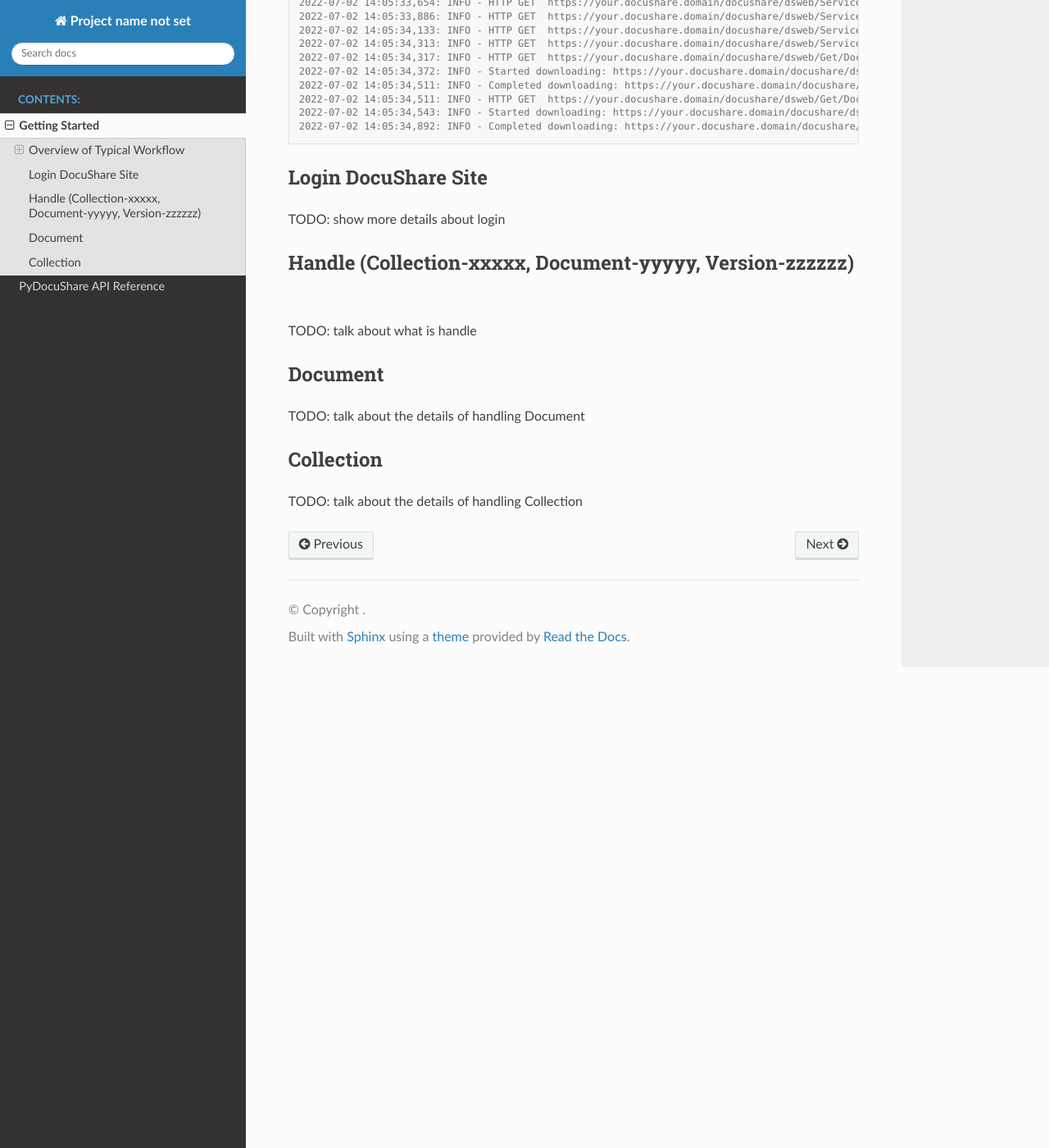
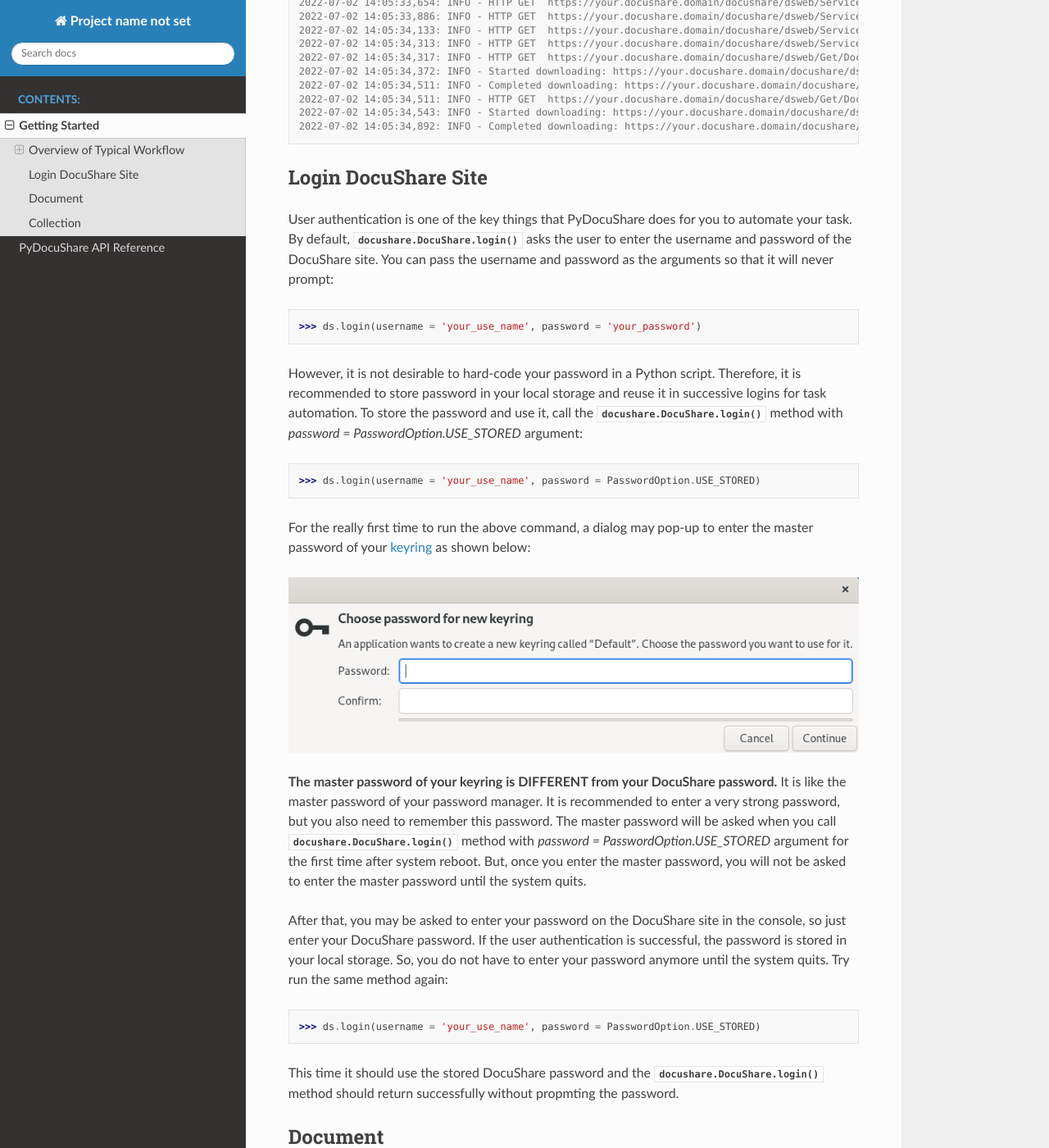
Before and after one commit to tmtsoftware/cont-pydocushare, a Sphinx documentation site: the page built from docs/getting-started.rst, in a window 1280 px wide and 1400 px high, scrolled down 2149 px. Shown: the whole window at 82% size. Built offline with Sphinx 7.4.7 and the Read the Docs theme 2.0.0, drawn with Linux system fonts in a browser that asks for light colours.

Commit message:
Added documents about user authentication using keyring.

```diff
--- a/docs/getting-started.rst
+++ b/docs/getting-started.rst
@@ -99,12 +99,25 @@
 Login DocuShare Site
 --------------------
 
-TODO: show more details about login
+User authentication is one of the key things that PyDocuShare does for you to automate your task. By default, :py:meth:`docushare.DocuShare.login()` asks the user to enter the username and password of the DocuShare site. You can pass the username and password as the arguments so that it will never prompt:
 
-Handle (Collection-xxxxx, Document-yyyyy, Version-zzzzzz)
-----------------------------------------------------------
+>>> ds.login(username = 'your_use_name', password = 'your_password')
 
-TODO: talk about what is handle
+However, it is not desirable to hard-code your password in a Python script. Therefore, it is recommended to store password in your local storage and reuse it in successive logins for task automation. To store the password and use it, call the :py:meth:`docushare.DocuShare.login()` method with `password = PasswordOption.USE_STORED` argument:
+
+>>> ds.login(username = 'your_use_name', password = PasswordOption.USE_STORED)
+
+For the really first time to run the above command, a dialog may pop-up to enter the master password of your `keyring <https://pypi.org/project/keyring/>`_ as shown below:
+
+.. image:: images/keyring_setting_master_password_Ubuntu.png
+
+**The master password of your keyring is DIFFERENT from your DocuShare password.** It is like the master password of your password manager. It is recommended to enter a very strong password, but you also need to remember this password. The master password will be asked when you call :py:meth:`docushare.DocuShare.login()` method with `password = PasswordOption.USE_STORED` argument for the first time after system reboot. But, once you enter the master password, you will not be asked to enter the master password until the system quits.
+
+After that, you may be asked to enter your password on the DocuShare site in the console, so just enter your DocuShare password. If the user authentication is successful, the password is stored in your local storage. So, you do not have to enter your password anymore until the system quits. Try run the same method again:
+
+>>> ds.login(username = 'your_use_name', password = PasswordOption.USE_STORED)
+
+This time it should use the stored DocuShare password and the :py:meth:`docushare.DocuShare.login()` method should return successfully without propmting the password.
 
 Document
 --------
```
Also changed, not shown: docs/images/keyring_dialog_Ubuntu.png (added), docs/images/keyring_setting_master_password_Ubuntu.png (added), 1 other file.
